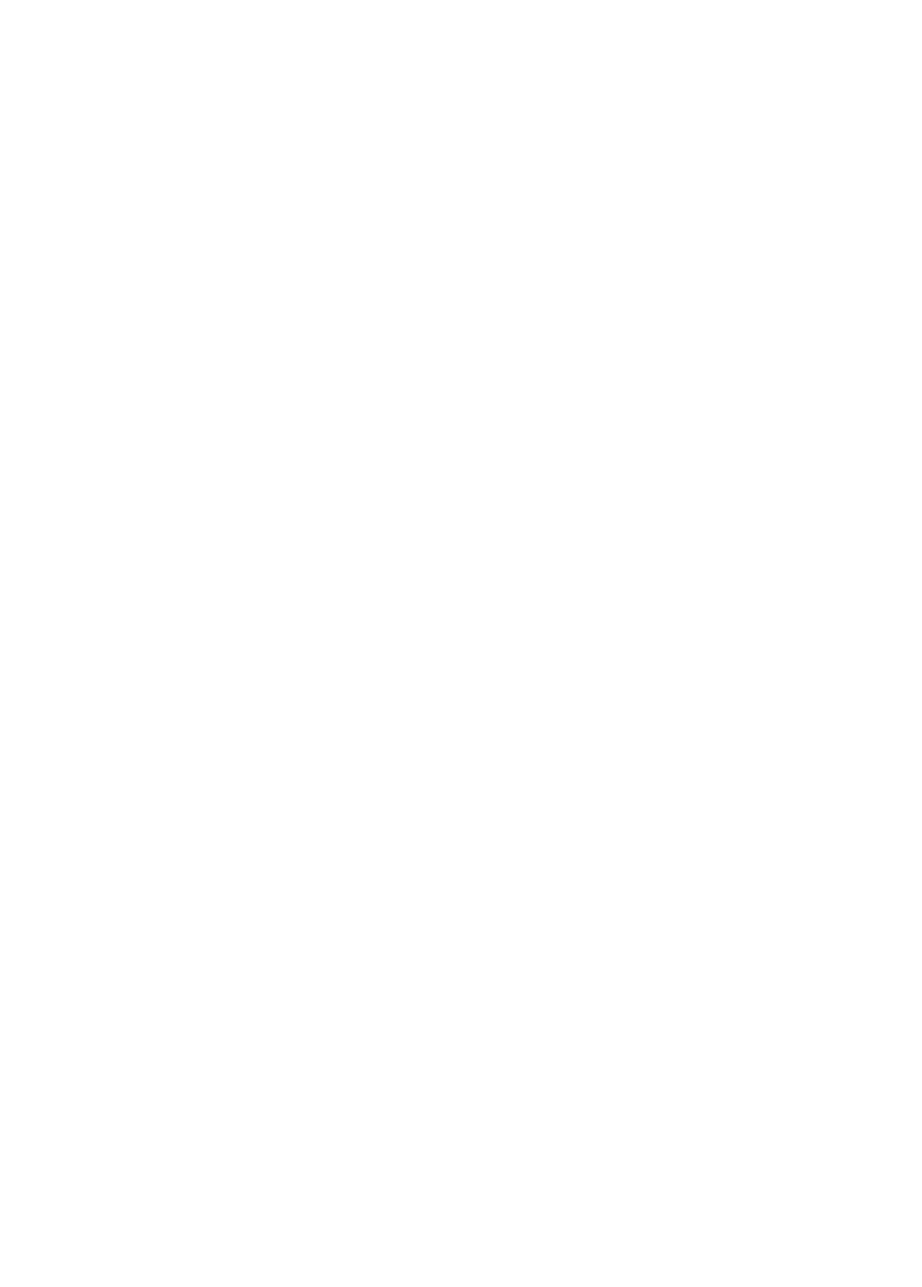
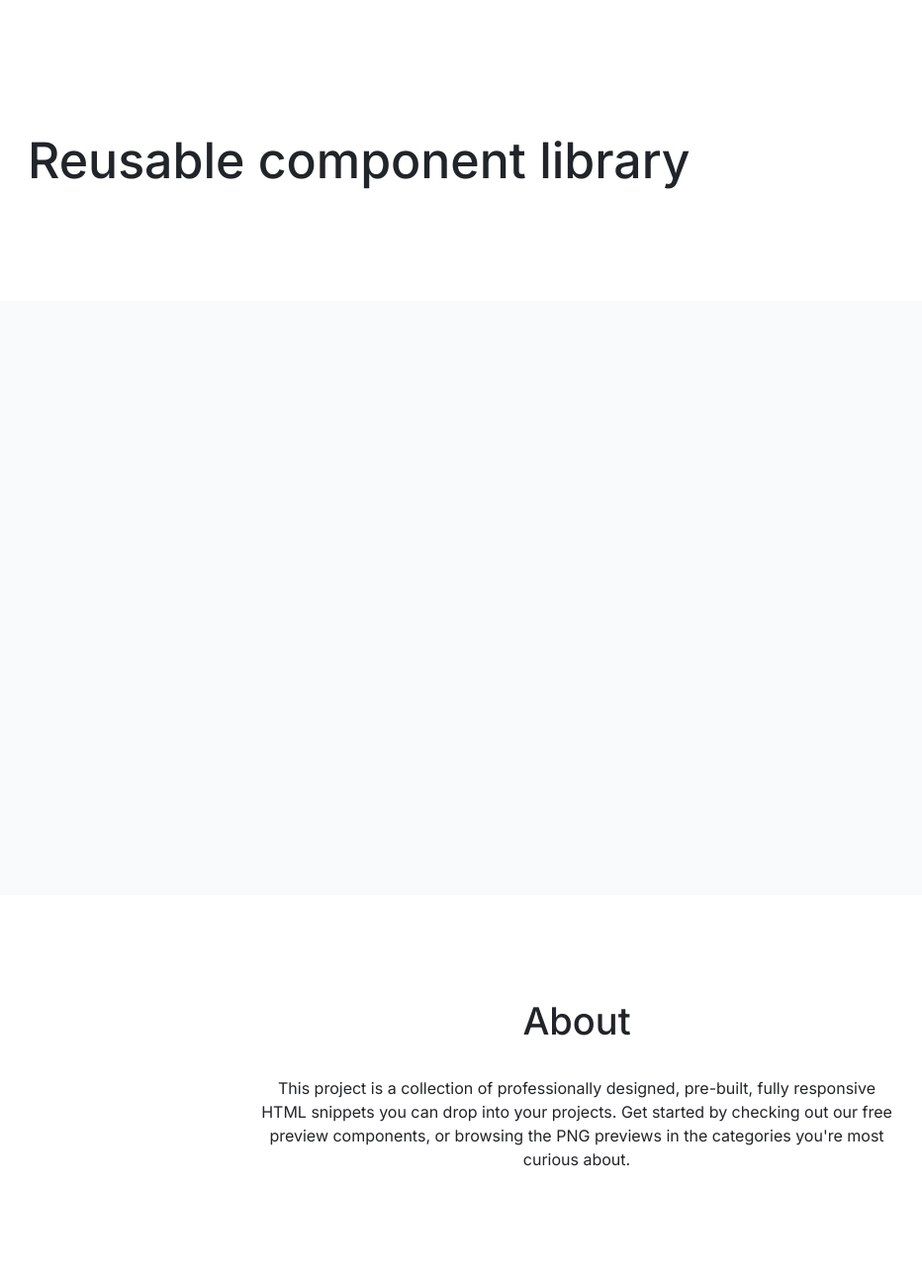
Before and after one commit to js-tasks-ru/htmlcss-20221107_boba-bibap, a website: page index.html in a window 1280 px wide. Shown: the top 1300 px of the page at 99% size, without its empty margins (57-989 px from the left). Before the commit the page ends 800 px from the top, so only its background shows below. Drawn offline with nearby package versions, Linux system fonts and the light colour scheme.

Commit message:
add-page

```diff
--- a/assets/css/main.css
+++ b/assets/css/main.css
@@ -1,5 +1,10 @@
 @import '../fonts/fonts.css';
 @import url("https://cdnjs.cloudflare.com/ajax/libs/normalize/8.0.1/normalize.min.css");
+@import '../../components/page/page.css';
+@import '../../components/header/header.css';
+@import '../../components/preview/preview.css';
+@import '../../components/footer/footer.css';
+@import '../../components/container/container.css';
 
 :root {
     --white: #ffffff;
@@ -22,8 +27,8 @@
 
 * {
     font-family: 'Roboto', sans-serif;
-     /* margin: 0;
-     padding: 0;
-     box-sizing: border-box;
-     scroll-behavior: smooth; */
 }
+html,
+body {
+    height: 100%;
+}
--- /dev/null
+++ b/components/container/container.css
@@ -0,0 +1,4 @@
+.container {
+    max-width: 1110px;
+    margin: 0 auto;
+}
--- /dev/null
+++ b/components/footer/footer.css
@@ -0,0 +1,29 @@
+.footer {
+    padding: 71px 0 136px;
+}
+
+.footer__title {
+    /* h2 */
+    font-family: 'Inter';
+    font-style: normal;
+    font-weight: 500;
+    font-size: 38px;
+    line-height: 48px;
+    text-align: center;
+
+    color: #212429;
+
+}
+
+.footer__text {
+    font-family: 'Inter';
+    font-style: normal;
+    font-weight: 400;
+    font-size: 16px;
+    line-height: 24px;
+    text-align: center;
+
+    color: #212429;
+    max-width: 640px;
+    margin: 32px auto 0;
+}
--- /dev/null
+++ b/components/header/header.css
@@ -0,0 +1,18 @@
+.header {
+ padding: 96px 0 77px;
+ background-color: #fff;
+}
+
+.header__title {
+    /* h1 */
+    font-family: 'Inter';
+    font-style: normal;
+    font-weight: 500;
+    font-size: 50px;
+    line-height: 64px;
+    /* identical to box height, or 128% */
+
+    /* Black */
+    color: #212429;
+
+}
--- /dev/null
+++ b/components/page/page.css
@@ -0,0 +1,3 @@
+.page {
+    height: 100%;
+}
--- /dev/null
+++ b/components/preview/preview.css
@@ -0,0 +1,4 @@
+.preview {
+    height: 600px;
+    background: #F9FAFC;
+}
--- a/index.html
+++ b/index.html
@@ -1,10 +1,37 @@
 <!DOCTYPE html>
 <!-- Главная страница -->
 <html lang="ru">
-    <head>
-        <link rel="stylesheet" href="./assets/css/main.css">
-    </head>
-    <body>
 
-    </body>
+<head>
+    <link rel="stylesheet" href="./assets/css/main.css">
+</head>
+
+<body>
+    <div class="page">
+        <header class="header">
+            <div class="container">
+                <h1 class="header__title">Reusable component library</h1>
+            </div>
+        </header>
+
+        <main class="preview">
+            <section></section>
+        </main>
+
+        <footer class="footer">
+            <div class="container">
+                <h2 class="footer__title">About</h2>
+                <p class="footer__text">This project is a collection of professionally designed, pre-built, fully
+                    responsive
+                    HTML snippets you
+                    can drop into
+                    your projects. Get started by checking out our free preview components, or browsing the PNG previews
+                    in
+                    the categories
+                    you're most curious about.</p>
+            </div>
+        </footer>
+
+</body>
+
 </html>
```
Also changed, not shown: components/README.md (deleted).
